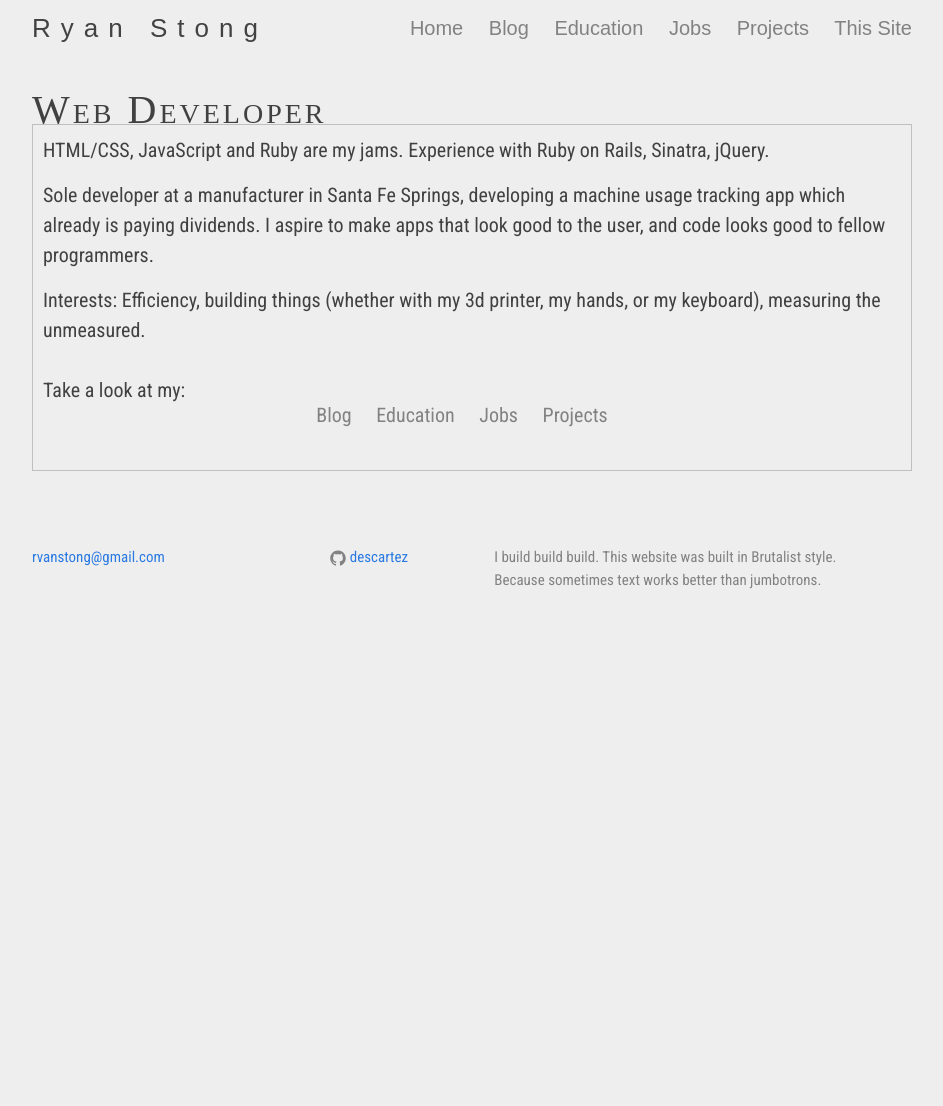
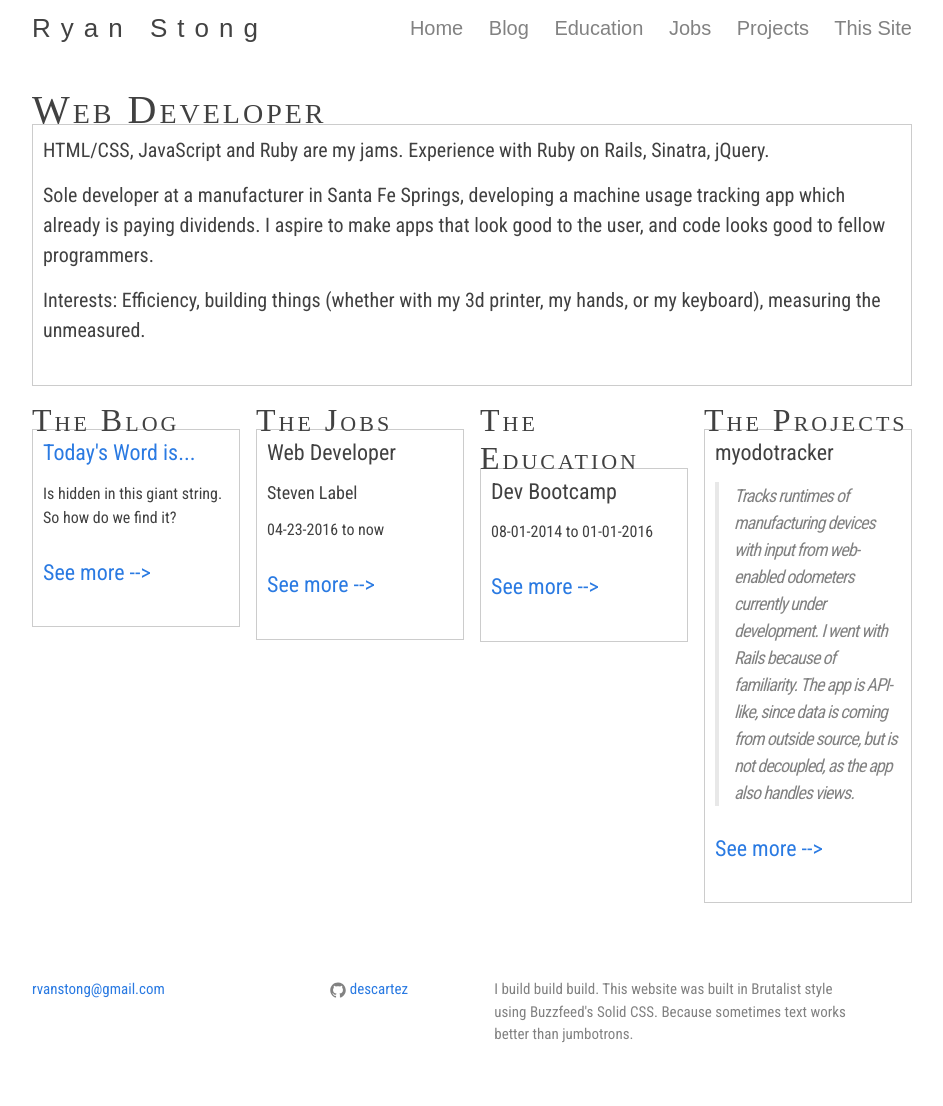
Before and after one commit to descartez/descartez.github.io, a Jekyll site: the page built from index.html, in a window 1280 px wide. Shown: the whole page, without its empty margins (168-1111 px from the left). Built offline with Jekyll 4.4.1, drawn with Linux system fonts in a browser that asks for light colours; some web fonts are replaced; before the commit the page ends 900 px from its top, so only the background shows below that.

Commit message:
adds in cards for various site sections under main page, changes bg color

```diff
--- a/_config.yml
+++ b/_config.yml
@@ -8,7 +8,7 @@
 # Site settings
 title: Ryan Stong
 email: rvanstong@gmail.com
-description: "I build build build. This website was built in  Brutalist style. Because sometimes text works better than jumbotrons."
+description: "I build build build. This website was built in  Brutalist style using Buzzfeed's Solid CSS. Because sometimes text works better than jumbotrons."
 baseurl: "" # the subpath of your site, e.g. /blog
 url: "http://yourdomain.com" # the base hostname & protocol for your site
 twitter_username: dezdoesdev
--- a/css/main.scss
+++ b/css/main.scss
@@ -15,7 +15,7 @@ $base-line-height: 1.5;
 $spacing-unit:     30px;
 
 $text-color:       #414141;
-$background-color: #EEEEEE;
+$background-color: #FFFFFF;
 $background-size: 20%;
 $brand-color:      #2a7ae2;
 
--- a/index.html
+++ b/index.html
@@ -9,15 +9,79 @@ layout: default
       <p>Sole developer at a manufacturer in Santa Fe Springs, developing a machine usage tracking app which already is paying dividends. I aspire to make apps that look good to the user, and code looks good to fellow programmers.</p>
       <p>Interests: Efficiency, building things (whether with my 3d printer, my hands, or my keyboard), measuring the unmeasured.</p>
     </li>
-    <li>
-      <p>Take a look at my:</p>
-      <div class="second-nav">
-        {% for my_page in site.pages %}
-          {% if my_page.title %}
-            <a class="page-link" href="{{ my_page.url | prepend: site.baseurl }}">{{ my_page.title }}</a>
-          {% endif %}
+  </ul>
+  <div class="xs-block-grid-1 sm-block-grid-2 lg-block-grid-4">
+    <div class="block-grid__item">
+      <h1 class="page-heading">The Blog</h1>
+      <ul class="post-list xs-border">
+        {% for post in site.categories.blog limit:1%}
+          <li>
+            <h2>
+            <a href="{{ post.url }}">{{ post.title }}</a>
+            </h2>
+            {{ post.excerpt }}
+          </li>
         {% endfor %}
-      </div>
-    </li>
-  </ul>
+        <li>
+          <h2>
+          <a href="/blog.html">See more --></a>
+          </h2>
+        </li>
+      </ul>
+    </div>
+    <div class="block-grid__item">
+      <h1 class="page-heading">The Jobs</h1>
+      <ul class="post-list xs-border">
+        {% for post in site.categories.job limit:1%}
+          <li>
+            <h2>
+            {{ post.title }}
+            </h2>
+            {{ post.excerpt }}
+          </li>
+        {% endfor %}
+        <li>
+          <h2>
+          <a href="/jobs.html">See more --></a>
+          </h2>
+        </li>
+      </ul>
+    </div>
+    <div class="block-grid__item">
+      <h1 class="page-heading">The Education</h1>
+      <ul class="post-list xs-border">
+        {% for post in site.categories.edu limit:1%}
+          <li>
+            <h2>
+            {{ post.title }}
+            </h2>
+            {{ post.excerpt }}
+          </li>
+        {% endfor %}
+        <li>
+          <h2>
+          <a href="/edu.html">See more --></a>
+          </h2>
+        </li>
+      </ul>
+    </div>
+    <div class="block-grid__item">
+      <h1 class="page-heading">The Projects</h1>
+      <ul class="post-list xs-border">
+        {% for post in site.categories.proj limit:1%}
+          <li>
+            <h2>
+            {{ post.title }}
+            </h2>
+            {{ post.excerpt }}
+          </li>
+          <li>
+            <h2>
+            <a href="/projs.html">See more --></a>
+            </h2>
+          </li>
+        {% endfor %}
+      </ul>
+    </div>
+  </div>
 </div>
```
